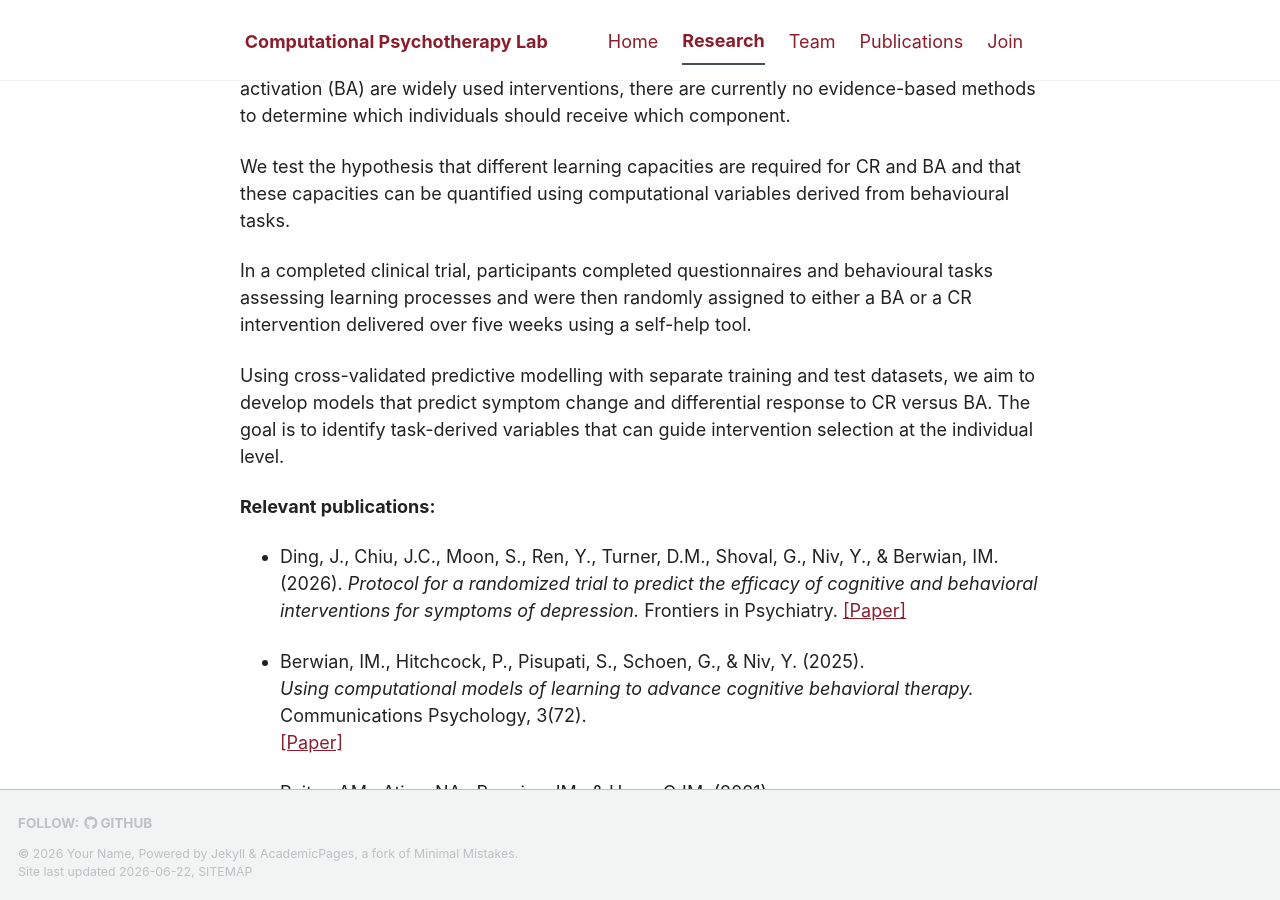
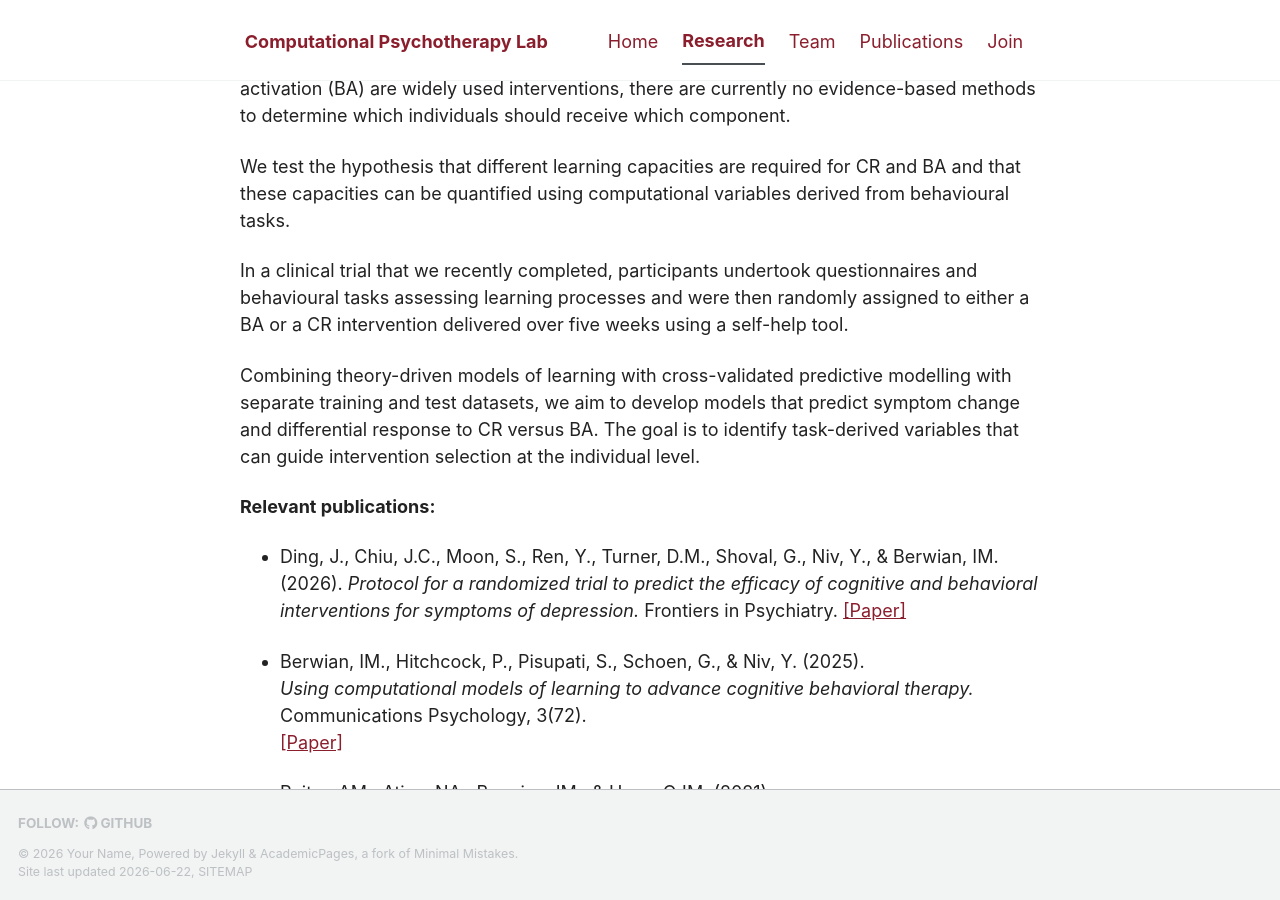
Before and after one commit to IsabelBerwian/CPT-lab, a Jekyll site: the page built from _pages/research.md, in a window 1280 px wide and 900 px high, scrolled down 1337 px. Built offline with Jekyll 4.4.1, drawn with Linux system fonts in a browser that asks for light colours; a script bundle is joined from its source files by our own code; library files that are not in the unit come from our copies; some of the changed text lies outside the part shown.

Commit message:
Refine language in research project descriptions
Revised phrasing for clarity and precision in research descriptions.

```diff
--- a/_pages/research.md
+++ b/_pages/research.md
@@ -41,9 +41,9 @@ This project focuses on identifying which individuals benefit from different com
 
 We test the hypothesis that different learning capacities are required for CR and BA and that these capacities can be quantified using computational variables derived from behavioural tasks.
 
-In a completed clinical trial, participants completed questionnaires and behavioural tasks assessing learning processes and were then randomly assigned to either a BA or a CR intervention delivered over five weeks using a self-help tool.
+In a clinical trial that we recently completed, participants undertook questionnaires and behavioural tasks assessing learning processes and were then randomly assigned to either a BA or a CR intervention delivered over five weeks using a self-help tool.
 
-Using cross-validated predictive modelling with separate training and test datasets, we aim to develop models that predict symptom change and differential response to CR versus BA. The goal is to identify task-derived variables that can guide intervention selection at the individual level.
+Combining theory-driven models of learning with cross-validated predictive modelling with separate training and test datasets, we aim to develop models that predict symptom change and differential response to CR versus BA. The goal is to identify task-derived variables that can guide intervention selection at the individual level.
 
 **Relevant publications:**
 - Ding, J., Chiu, J.C., Moon, S., Ren, Y., Turner, D.M., Shoval, G., Niv, Y., & Berwian, IM. (2026).    *Protocol for a randomized trial to predict the efficacy of cognitive and behavioral interventions for symptoms of depression.*    Frontiers in Psychiatry.    [[Paper]](https://www.frontiersin.org/journals/psychiatry/articles/10.3389/fpsyt.2026.1774560/full)
```
Also changed, not shown: other parts of _pages/research.md (+3 -3 lines).
